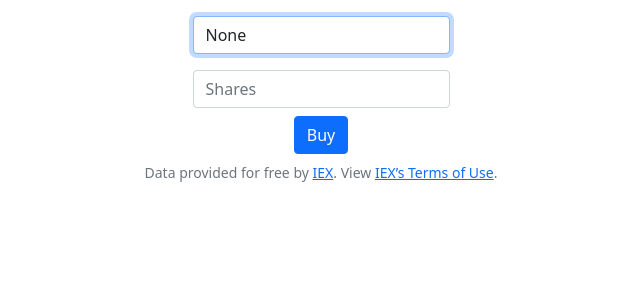
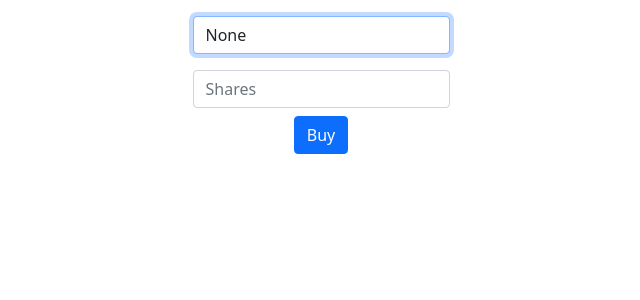
Before and after one commit to OleksandrGora/finance, a Flask app: page /buy in a window 1280 px wide. Shown: the part 92-392 px from the top of the page, without its empty margins (319-959 px from the left). Run offline with Flask 3, Linux system fonts and the light colour scheme; a user stored in the database is signed in; some libraries are stand-ins or nearby versions.

Commit message:
upd layout footer

```diff
--- a/templates/layout.html
+++ b/templates/layout.html
@@ -88,11 +88,11 @@
 
     <main class="container p-2">{% block main %}{% endblock %}</main>
 
-    <footer class="small text-center text-muted">
+    <!-- <footer class="small text-center text-muted">
       Data provided for free by
       <a href="https://iextrading.com/developer">IEX</a>. View
       <a href="https://iextrading.com/api-exhibit-a/">IEX’s Terms of Use</a>.
-    </footer>
+    </footer> -->
 
     <script>
       //for validation work
```
